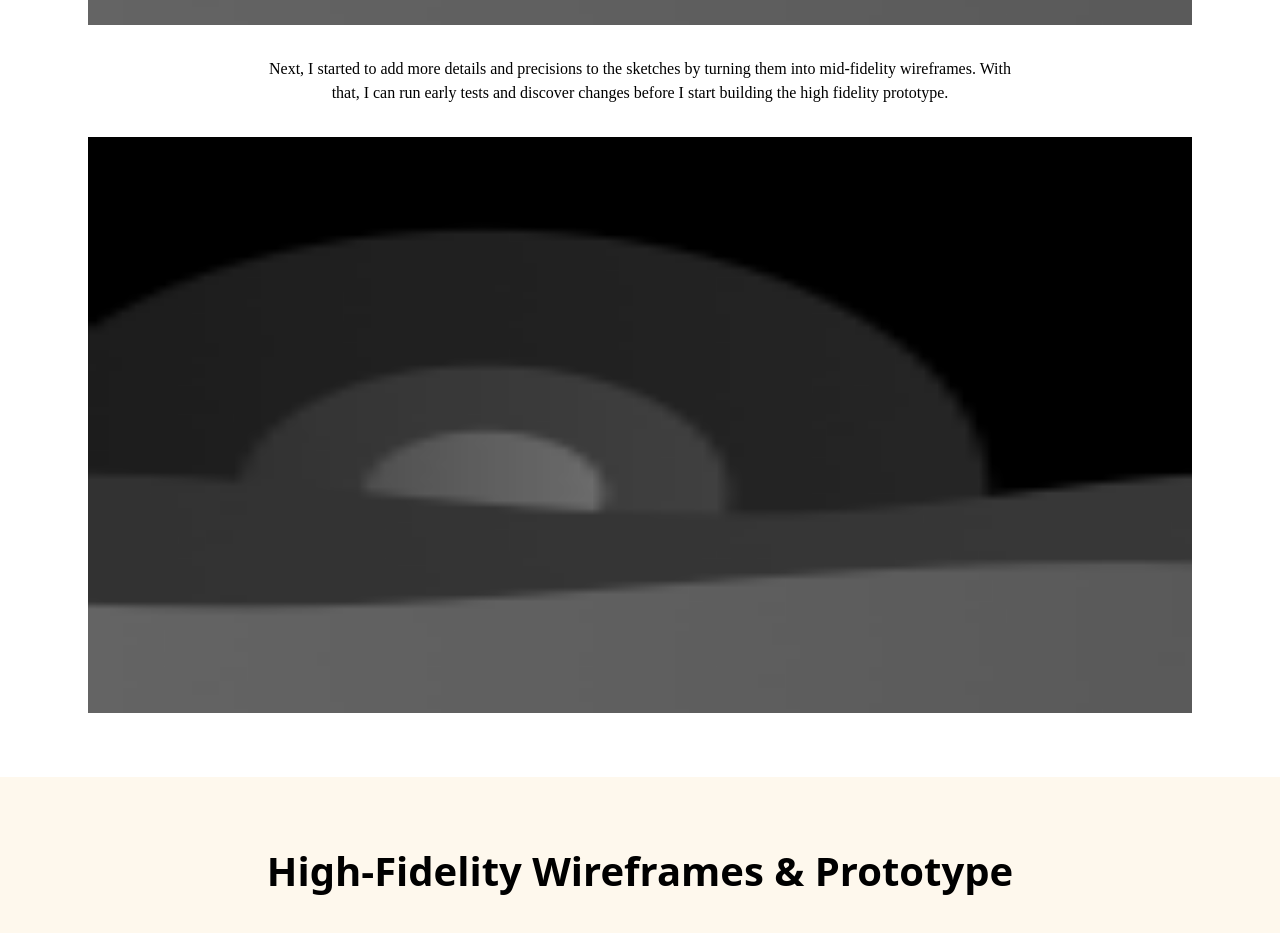
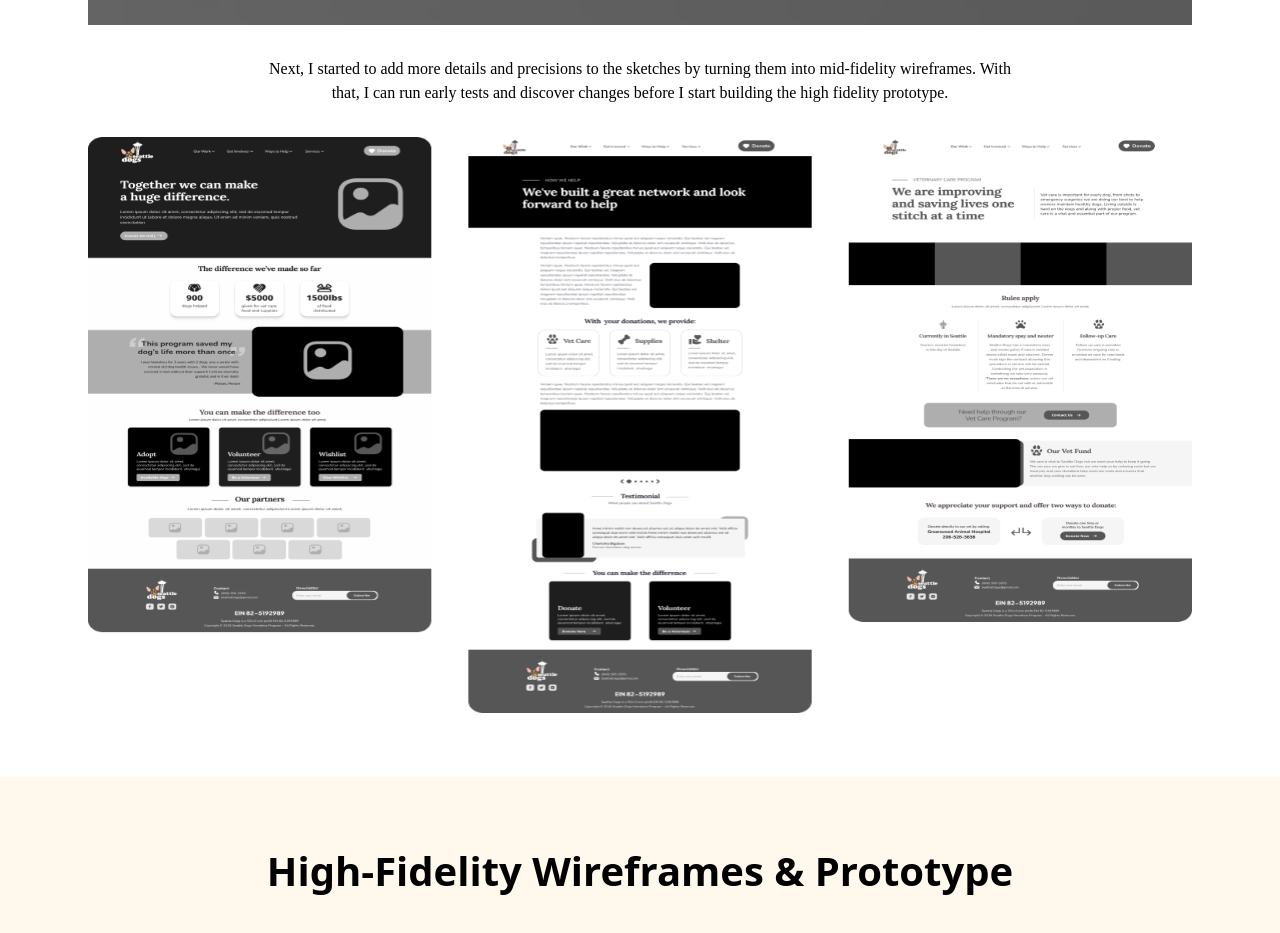
Before and after one commit to gustxyz/andressa-portfolio, a Next.js app: page /my-work/seattle-dogs in a window 1280 px wide. Shown: the part 8080-9013 px from the top of the page. Built offline with nearby package versions, Linux system fonts and the light colour scheme.

Commit message:
wireframe added

```diff
--- a/app/my-work/seattle-dogs/page.tsx
+++ b/app/my-work/seattle-dogs/page.tsx
@@ -225,7 +225,7 @@ const SketchesAndWireframesDescription = (
 );
 
 const SketchImgPath1 = "/images/research-img.png";
-const SketchImgPath2 = "/images/research-img.png";
+const SketchImgPath2 = "/images/wireframes.png";
 
 const PrototypesTitle = "High-Fidelity Wireframes & Prototype";
 const PrototypesDescription = (
```
Also changed, not shown: public/images/wireframes.png (added).
